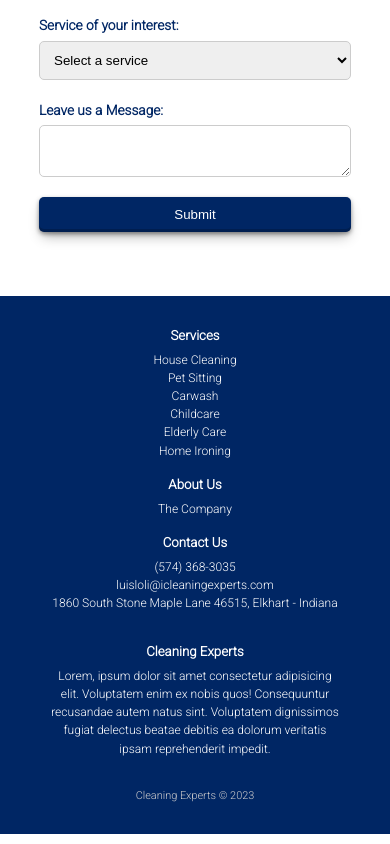
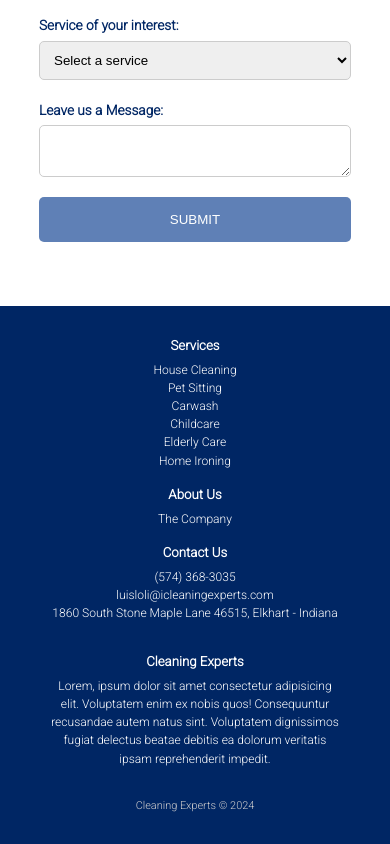
Before and after one commit to Luislolih/cleaning-experts, a React (Vite) app: page / in a window 390 px wide. Shown: the part 4792-5636 px from the top of the page. Built offline with nearby package versions, Linux system fonts and the light colour scheme.

Commit message:
add form styles

```diff
--- a/src/components/Footer/Footer.jsx
+++ b/src/components/Footer/Footer.jsx
@@ -78,7 +78,7 @@ const Footer = () => {
                 </p>
             </div>
             <p className={styles.brandRegisterFooter}>
-                Cleaning Experts © 2023
+                Cleaning Experts © 2024
             </p>
         </main>
     );
--- a/src/components/Form/Form.jsx
+++ b/src/components/Form/Form.jsx
@@ -2,18 +2,41 @@ import { useForm, ValidationError } from "@formspree/react";
 import { useLanguage } from "../../context/LanguageContext";
 import styles from "./Form.module.css";
 import services from "../../data/services";
+import { useState } from "react";
+import { Link } from "react-router-dom";
 const Form = () => {
     const { language } = useLanguage();
     const [state, handleSubmit] = useForm("xnqebzpq");
 
+    const [name, setName] = useState("");
+    const [number, setNumber] = useState("");
+    const [email, setEmail] = useState("");
+    const [service, setService] = useState("");
+    const [message, setMessage] = useState("");
+
+    const isFormInvalid =
+        name === "" ||
+        number === "" ||
+        email === "" ||
+        service === "" ||
+        message === "";
+
     const serviceOptions = services[language];
     if (state.succeeded) {
         return (
-            <p>
-                {language === "en"
-                    ? "Thank you for contacting us! We will contact you as soon as possible."
-                    : "¡Gracias por contactarnos! Te estaremos respondiendo a la brevedad."}
-            </p>
+            <div className={styles.successfulAlert}>
+                <p>
+                    {language === "en"
+                        ? "Thank you for contacting us! We will contact you as soon as possible."
+                        : "¡Gracias por contactarnos! Te estaremos respondiendo a la brevedad."}
+                </p>
+                <Link to="/">
+                    <button className={styles.buttonMenu}>
+                        {" "}
+                        {language === "en" ? "MAIN MENU" : "MENÚ PRINCIPAL"}
+                    </button>
+                </Link>
+            </div>
         );
     }
     return (
@@ -29,6 +52,8 @@ const Form = () => {
                 id="name"
                 type="text"
                 name="name"
+                value={name}
+                onChange={(e) => setName(e.target.value)}
                 className={styles.inputForm}
             />
             <ValidationError prefix="Name" field="name" errors={state.errors} />
@@ -42,6 +67,8 @@ const Form = () => {
                 id="number"
                 type="number"
                 name="number"
+                value={number}
+                onChange={(e) => setNumber(e.target.value)}
                 className={styles.inputForm}
             />
             <ValidationError
@@ -57,6 +84,8 @@ const Form = () => {
                 id="email"
                 type="email"
                 name="email"
+                value={email}
+                onChange={(e) => setEmail(e.target.value)}
                 className={styles.inputForm}
             />
             <ValidationError
@@ -70,7 +99,11 @@ const Form = () => {
                     ? "Service of your interest:"
                     : "Servicio de tu interés:"}
             </label>
-            <select className={styles.selectForm}>
+            <select
+                className={styles.selectForm}
+                value={service}
+                onChange={(e) => setService(e.target.value)}
+            >
                 <option value="" disabled selected>
                     {" "}
                     {language === "en"
@@ -87,7 +120,12 @@ const Form = () => {
                     ? "Leave us a Message:"
                     : "Déjanos un mensaje:"}
             </label>
-            <textarea id="message" name="message" />
+            <textarea
+                id="message"
+                name="message"
+                value={message}
+                onChange={(e) => setMessage(e.target.value)}
+            />
             <ValidationError
                 prefix="Message"
                 field="message"
@@ -95,10 +133,12 @@ const Form = () => {
             />
             <button
                 type="submit"
-                disabled={state.submitting}
-                className={styles.buttonForm}
+                disabled={isFormInvalid}
+                className={
+                    isFormInvalid ? styles.buttonFormInvalid : styles.buttonForm
+                }
             >
-                Submit
+                {language === "en" ? "SUBMIT" : "ENVIAR"}
             </button>
         </form>
     );
--- a/src/components/Form/Form.module.css
+++ b/src/components/Form/Form.module.css
@@ -38,7 +38,7 @@ textarea {
 }
 
 .buttonForm {
-    padding: 10px 20px;
+    padding: 15px 20px;
     background-color: #002664;
     color: white;
     border: none;
@@ -51,15 +51,52 @@ textarea {
         rgba(0, 0, 0, 0.2) 0px -3px 0px inset;
     transition: 0.3s;
 }
-
+.buttonFormInvalid {
+    padding: 15px 20px;
+    background-color: #5f80b6;
+    color: white;
+    border: none;
+    border-radius: 5px;
+    cursor: not-allowed;
+    width: 100%;
+}
 .buttonForm:hover {
     background-color: #00a9e0;
+}
+
+.successfulAlert {
+    color: #002664;
+    margin: 5rem 10%;
+    display: flex;
+    flex-direction: column;
+    align-items: center;
+    gap: 1rem;
+}
+.buttonMenu {
+    cursor: pointer;
+    padding: 0.8rem 1rem;
+    color: #fff;
+    background-color: #002664;
+    border: none;
+    border-radius: 0.4rem;
+    box-shadow: rgba(0, 0, 0, 0.4) 0px 2px 4px,
+        rgba(0, 0, 0, 0.3) 0px 7px 13px -3px,
+        rgba(0, 0, 0, 0.2) 0px -3px 0px inset;
+    transition: 0.3s;
+}
+.buttonMenu:hover {
+    background-color: #00a9e0;
+    transition: 0.3s;
+    transform: scale(1.02);
 }
 @media screen and (max-width: 767px) {
     .titleForm {
         font-size: 7vw;
     }
     .labelForm {
+        font-size: 3.5vw;
+    }
+    .successfulAlert {
         font-size: 3.5vw;
     }
 }
@@ -70,6 +107,9 @@ textarea {
     .labelForm {
         font-size: 2.5vw;
     }
+    .successfulAlert {
+        font-size: 3vw;
+    }
 }
 @media screen and (min-width: 1023px) {
     .titleForm {
@@ -78,4 +118,10 @@ textarea {
     .labelForm {
         font-size: 2vw;
     }
+    .buttonForm {
+        font-size: 1.3vw;
+    }
+    .successfulAlert {
+        font-size: 2.5vw;
+    }
 }
--- a/src/components/ServiceCard/ServiceCard.jsx
+++ b/src/components/ServiceCard/ServiceCard.jsx
@@ -6,7 +6,7 @@ import styles from "./ServiceCard.module.css";
 import WhatsAppIcon from "../WhatsAppIcon/WhatsAppIcon";
 import NavBar from "../NavBar/NavBar";
 import Footer from "../Footer/Footer";
-
+import { Link } from "react-router-dom";
 const ServiceCard = () => {
     const { slug } = useParams();
     const { language } = useLanguage();
@@ -52,9 +52,11 @@ const ServiceCard = () => {
             </div>
           </div> */}
                     {/*  */}
-                    <button className={styles.buttonRequest}>
-                        {language === "en" ? "REQUEST" : "SOLICITAR"}
-                    </button>
+                    <Link to="/contact">
+                        <button className={styles.buttonRequest}>
+                            {language === "en" ? "REQUEST" : "SOLICITAR"}
+                        </button>
+                    </Link>
                 </div>
             </div>
             <WhatsAppIcon />
--- a/src/components/ServiceCard/ServiceCard.module.css
+++ b/src/components/ServiceCard/ServiceCard.module.css
@@ -63,12 +63,12 @@
         border: 1.5px solid;
     }
     .buttonRequest {
-        font-size: 3vw;
-        width: 50%;
+        font-size: 3.5vw;
+        width: 120%;
         border: none;
         background-color: #002664;
         color: #fff;
-        padding: 3%;
+        padding: 0.5rem 0.5rem;
         margin-top: 2%;
         border-radius: 5px;
     }
@@ -140,11 +140,11 @@
     .buttonRequest {
         margin-top: 5%;
         font-size: 3vw;
-        width: 50%;
+        width: 120%;
         border: none;
         background-color: #002664;
         color: #fff;
-        padding: 3%;
+        padding: 0.5rem 0.5rem;
         border-radius: 5px;
     }
 }
@@ -217,12 +217,12 @@
     .buttonRequest {
         cursor: pointer;
         margin-top: 1%;
-        font-size: 1.6vw;
-        width: 40%;
+        font-size: 1.8vw;
+        width: 120%;
         border: none;
         background-color: #002664;
         color: #fff;
-        padding: 3%;
+        padding: 0.6rem 0.6rem;
         border-radius: 5px;
         box-shadow: 0 2px 4px rgba(0, 0, 0, 0.3);
         transition: 0.3s;
--- a/src/views/OurServices/OurServices.jsx
+++ b/src/views/OurServices/OurServices.jsx
@@ -4,7 +4,7 @@ import Services from "../../components/Services/Services";
 import { useLanguage } from "../../context/LanguageContext";
 import styles from "./OurServices.module.css";
 import WhatsAppIcon from "../../components/WhatsAppIcon/WhatsAppIcon";
-
+import { Link } from "react-router-dom";
 const OurServices = () => {
     const { language } = useLanguage();
     return (
@@ -20,9 +20,12 @@ const OurServices = () => {
                         ? "We are experts in cleaning houses. Those are some of our principal services, all with our guarantee of satisfaction."
                         : "Somos expertos en limpieza de casas. Estos son algunos de nuestros principales servicios, todos con nuestra garantía de satisfacción."}
                 </p>
+
+                <Link to="/contact">
                     <button className={styles.buttonContactUsServices}>
                         {language === "en" ? "CONTACT US" : "CONTÁCTANOS"}
                     </button>
+                </Link>
             </div>
             <div className={styles.servicesComponent}>
                 <Services />
```
Also changed, not shown: src/views/OurServices/OurServices.module.css (+14 -5 lines). Lines whose indentation alone changed are shown as unchanged.
